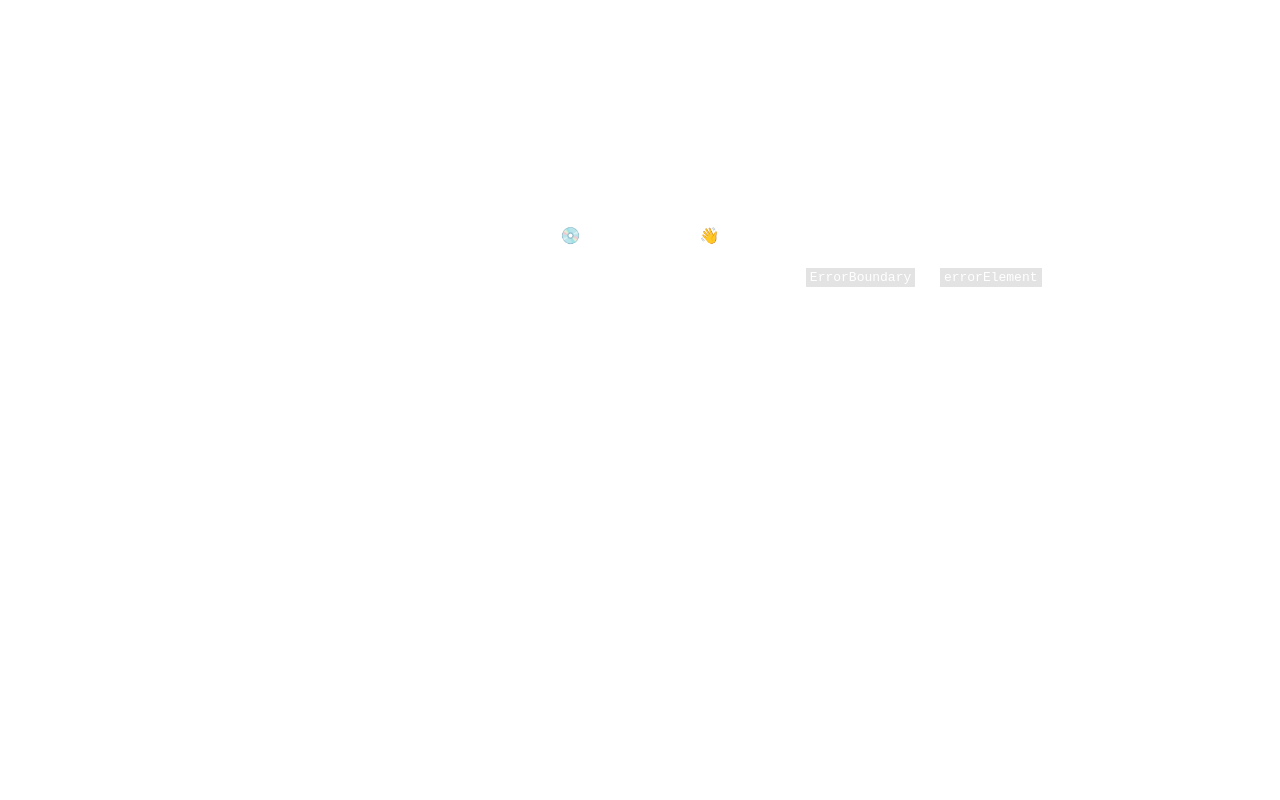
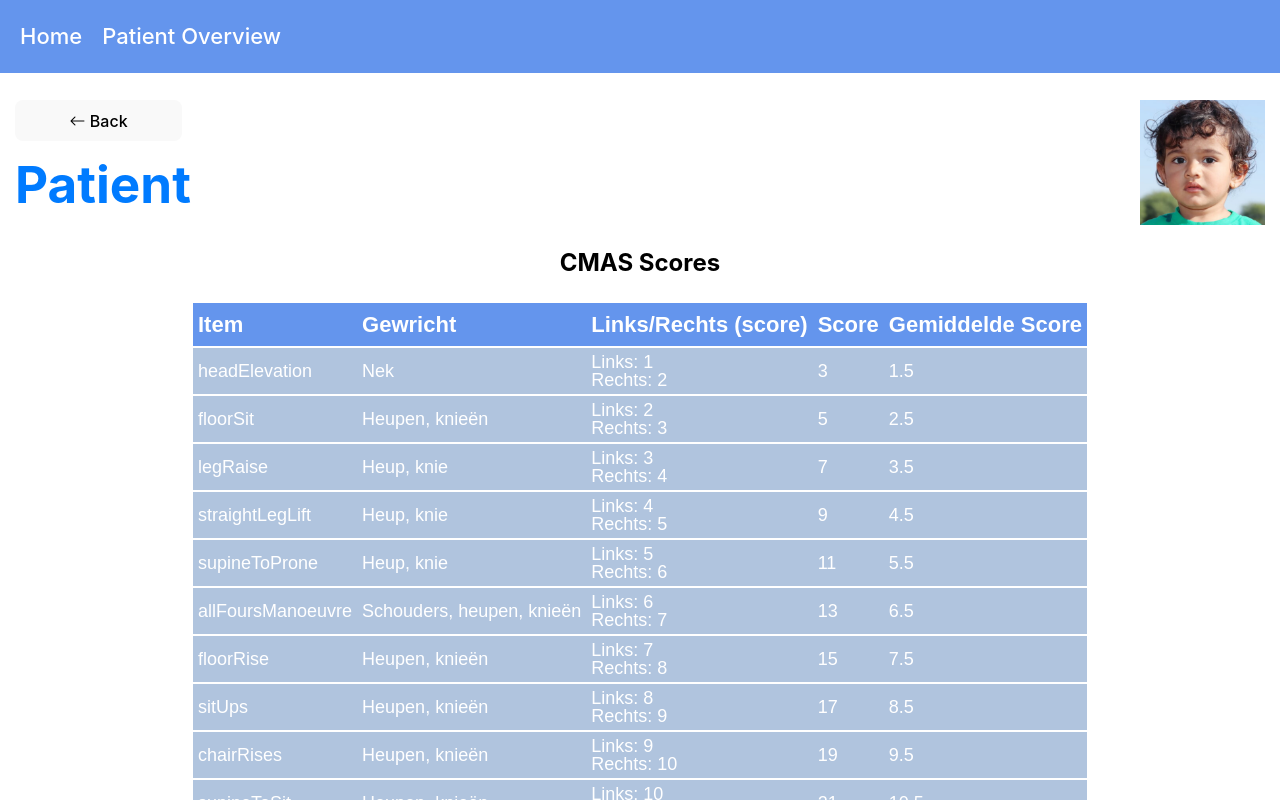
Before and after one commit to ZuydUniversity/B2C6_B2A_Frontend, a React (Vite) app: page /myometriepage/1 in a window 1280 px wide. Before the commit this address had no page. Shown: the top 800 px of the page. Built offline with nearby package versions, Linux system fonts and the light colour scheme; no server answers.

Commit message:
every page has patientid routing

```diff
--- a/src/components/TopPage.jsx
+++ b/src/components/TopPage.jsx
@@ -12,7 +12,7 @@ const TopPage = ({ headerName, imageSrc, patientId }) => {
                     throw new Error(`HTTP error! status: ${response.status}`);
                 }
                 const patientData = await response.json();
-                setPatientName(patientData.Name);
+                setPatientName(patientData.Name + " " + patientData.Lastname);
             } catch (error) {
                 console.error(`Failed to fetch patient: ${error}`);
             }
--- a/src/main.jsx
+++ b/src/main.jsx
@@ -19,9 +19,9 @@ const router = createBrowserRouter([
     { path: "/patientoverview", element: <PatientOverview /> },
     { path: "/patientview/:patientId", element: <PatientView /> },
     { path: "/resultoverview/:patientId", element: <ResultOverview /> },
-    { path: "/myometriepage", element: <MyometriePage /> },
+    { path: "/myometriepage/:patientId", element: <MyometriePage /> },
     { path: "/essaypage/:patientId", element: <EssayPage /> },
-    { path: "/radiologypage", element: <RadiologyPage /> },
+    { path: "/radiologypage/:patientId", element: <RadiologyPage /> },
     { path: "/patientsettingspage/:patientId", element: <PatientSettingsPage /> },
     { path: "/patientlist", element: <PatientList /> },
 ]);
--- a/src/routes/EssayPage.jsx
+++ b/src/routes/EssayPage.jsx
@@ -11,7 +11,7 @@ const EssayPage = () => {
     return (
         <>
             <Navbar />
-            <TopPage headerName="Verslagen" patientName={patientName} imageSrc={imageSrc} />
+            <TopPage headerName="Patient" patientId={patientId} imageSrc={imageSrc} />
         </>
     );
 };
--- a/src/routes/MyometriePage.jsx
+++ b/src/routes/MyometriePage.jsx
@@ -2,8 +2,10 @@ import React, { useState } from 'react';
 import '../App.css';
 import Navbar from '../components/Navbar';
 import TopPage from '../components/TopPage';
+import { useParams } from 'react-router-dom';
 
 function MyometriePage() {
+    const { patientId } = useParams();
     const imageSrc = '../src/assets/kid_1.png';
     const patientName = 'John Doe';
 
@@ -37,7 +39,7 @@ function MyometriePage() {
     return (
         <>
             <Navbar />
-            <TopPage headerName="Myometrie" patientName={patientName} imageSrc={imageSrc} />
+            <TopPage headerName="Patient" patientId={patientId} imageSrc={imageSrc} />
             <div className="content">
                 <h2>CMAS Scores</h2>
                 <div>
--- a/src/routes/PatientSettingsPage.jsx
+++ b/src/routes/PatientSettingsPage.jsx
@@ -171,7 +171,7 @@ const PatientSettingsPage = () => {
     return (
         <>
             <Navbar />
-            <TopPage headerName="Gegevens" patientName={patientName} imageSrc={imageSrc} />
+            <TopPage headerName="Patient" patientId={patientId} imageSrc={imageSrc} />
             <div className="content">
                 <div className="patient-information">
                     <div className="patient-card card">
--- a/src/routes/PatientView.jsx
+++ b/src/routes/PatientView.jsx
@@ -39,7 +39,7 @@ function PatientView() {
                                 </div>
                             ))}
                         </div>
-                        <Link to="/essaypage"><button>Zie alles</button></Link>
+                        <Link to={`/essaypage/${patientId}`}><button>Zie alles</button></Link>
                     </div>
                     <div className="DataBlock Block card">
                         <p>Gegevens</p>
--- a/src/routes/RadiologyPage.jsx
+++ b/src/routes/RadiologyPage.jsx
@@ -3,11 +3,14 @@ import Navbar from '../components/Navbar'; //double period to go back one direct
 import React from 'react';
 import Carousel from '../components/Carousel';
 import TopPage from '../components/TopPage';
+import { useParams } from 'react-router-dom';
+
 
 //more information about the carousel used in this file can be found here:
 //https://stackademic.com/blog/mastering-react-carousel-building-dynamic-image-sliders
 
 function RadiologyPage() {
+    const { patientId } = useParams();
     const shoulder_1 = '../src/assets/shoulder_1.jpg';
     const shoulder_2 = '../src/assets/shoulder_2.jpg';
     const imageSrc = '../src/assets/kid_1.png';
@@ -61,7 +64,7 @@ function RadiologyPage() {
     return (
         <>
             <Navbar />
-            <TopPage headerName="Radiologie resultaten" patientId={patientId} imageSrc={imageSrc} />
+            <TopPage headerName="Patient" patientId={patientId} imageSrc={imageSrc} />
             <div className='content'>
                 <DataTable data={data}/>
             </div>
--- a/src/routes/ResultOverview.jsx
+++ b/src/routes/ResultOverview.jsx
@@ -3,16 +3,18 @@ import '../App.css'; // Import the CSS file
 import Navbar from '../components/Navbar'; // Double period to go back one directory
 import { useNavigate } from 'react-router-dom';
 import TopPage from '../components/TopPage';
+import { useParams } from 'react-router-dom';
+import axios from 'axios';
+
 
 function ResultOverview() {
   const { patientId } = useParams();
   const imageSrc = '../src/assets/kid_1.png';
   const patientName = 'John Doe';
-
   const [data, setData] = useState([]);
 
   useEffect(() => {
-    const fetchData = async () => {
+    const fetchData = async (patientId) => {
       try {
         const response = await axios.get(`http://localhost:5000/patients/${patientId}/get_results`);
         setData(response.data);
@@ -21,7 +23,7 @@ function ResultOverview() {
       }
     };
 
-    fetchData();
+    fetchData(patientId);
   }, [patientId]);
 
   const DataRow = ({ Type, Date }) => {
@@ -29,9 +31,9 @@ function ResultOverview() {
 
     const handleClick = () => {
       if (Type === 'Myometrie') {
-        navigate('/myometriepage');
+        navigate(`/myometriepage/${patientId}`);
       } else if (Type === 'Radiologie') {
-        navigate('/radiologypage');
+        navigate(`/radiologypage/${patientId}`);
       } else {
         window.alert(`Row clicked: ${Type}`);
       }
@@ -72,7 +74,7 @@ function ResultOverview() {
   return (
     <>
       <Navbar />
-      <TopPage headerName="Resultatenoverzicht" patientName={patientName} imageSrc={imageSrc} />
+      <TopPage headerName="Patient" patientId={patientId} imageSrc={imageSrc} />
       <div className="content">
         <DataTable data={data} />
       </div>
```
